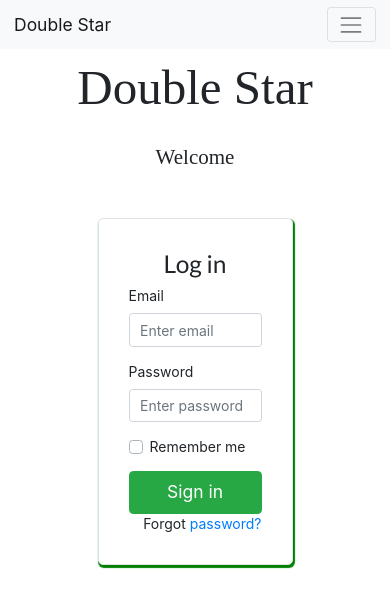
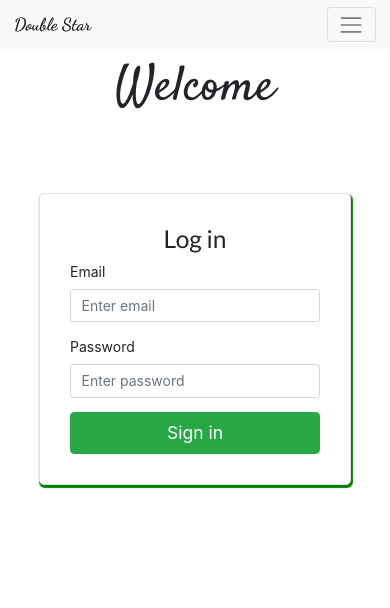
Before and after one commit to sharankarthikyan/notes-taking-app, a React (Create React App) app: page / in a window 390 px wide. Shown: the top 608 px of the page. Built offline with nearby package versions, Linux system fonts and the light colour scheme.

Commit message:
second commit

```diff
--- a/package.json
+++ b/package.json
@@ -8,9 +8,11 @@
     "@testing-library/user-event": "^12.1.10",
     "bootstrap": "^4.5.3",
     "bulma": "^0.9.1",
+    "firebase": "^8.0.1",
     "react": "^17.0.1",
     "react-bootstrap": "^1.4.0",
     "react-dom": "^17.0.1",
+    "react-router-dom": "^5.2.0",
     "react-scripts": "4.0.0",
     "web-vitals": "^0.2.4"
   },
--- a/public/index.html
+++ b/public/index.html
@@ -3,6 +3,7 @@
   <head>
     <meta charset="utf-8" />
     <link rel="stylesheet" href="https://cdnjs.cloudflare.com/ajax/libs/semantic-ui/2.4.1/semantic.min.css" integrity="sha512-8bHTC73gkZ7rZ7vpqUQThUDhqcNFyYi2xgDgPDHc+GXVGHXq+xPjynxIopALmOPqzo9JZj0k6OqqewdGO3EsrQ==" crossorigin="anonymous" />
+    <link href="https://fonts.googleapis.com/css2?family=Dancing+Script:wght@700&family=Satisfy&display=swap" rel="stylesheet">
     <link rel="icon" href="%PUBLIC_URL%/favicon.ico" />
     <meta name="viewport" content="width=device-width, initial-scale=1" />
     <meta name="theme-color" content="#000000" />
--- a/src/components/App.js
+++ b/src/components/App.js
@@ -1,13 +1,20 @@
 import React from "react";
 import MenuComponent from "./MenuComponent/MenuComponent";
 import LoginComponent from "./LoginComponent/LoginComponent";
+import SignupComponent from "./SignupComponent/SignupComponent";
+import { BrowserRouter as Router, Switch, Route } from "react-router-dom";
 
 const App = () => {
   return (
-    <div>
-      <MenuComponent />
-      <LoginComponent />
-    </div>
+    <Router>
+      <div>
+        <MenuComponent />
+        <Switch>
+          <Route path="/" exact component={LoginComponent} />
+          <Route path="/signup" exact component={SignupComponent} />
+        </Switch>
+      </div>
+    </Router>
   );
 };
 
--- a/src/components/LoginComponent/LoginComponent.css
+++ b/src/components/LoginComponent/LoginComponent.css
@@ -17,7 +17,7 @@
 }
 
 .border {
-    width: 50%;
+    width: 20%;
     border: 1px solid black;
     box-shadow: 1px 2px 1px 1px green;
     border-radius: 5px;
@@ -33,20 +33,32 @@
     justify-content: center;
 }
 
-@media (min-width: 718px) {
+@media screen and (max-width: 991px) {
     .border {
-        width: 30%;
+        width: 40%;
         border: 1px solid black;
         box-shadow: 1px 2px 1px 1px green;
         border-radius: 5px;
+        background-color: white;
     }
 }
 
-@media(min-width:1000px) {
+@media screen and (max-width: 767px) {
     .border {
-        width: 20%;
+        width: 50%;
         border: 1px solid black;
         box-shadow: 1px 2px 1px 1px green;
         border-radius: 5px;
+        background-color: white;
     }
 }
+
+@media screen and (max-width: 479px) {
+    .border {
+        width: 80%;
+        border: 1px solid black;
+        box-shadow: 1px 2px 1px 1px green;
+        border-radius: 5px;
+        background-color: white;
+    }
+}
--- a/src/components/LoginComponent/LoginComponent.js
+++ b/src/components/LoginComponent/LoginComponent.js
@@ -1,14 +1,40 @@
-import React from "react";
+import React, { useState } from "react";
+
+import fire from "../../fire";
 import "./LoginComponent.css";
 
 const LoginComponent = () => {
+  const [user, setUser] = useState("");
+  const [email, setEmail] = useState("");
+  const [password, setPassword] = useState("");
+  const [emailError, setEmailError] = useState("");
+  const [passwordError, setPasswordError] = useState("");
+  const [hasAccount, setHasAccount] = useState("");
+
+  const loginHandler = () => {
+    fire
+      .auth()
+      .signInWithEmailAndPassword(email, password)
+      .catch((err) => {
+        switch (err.code) {
+          case "auth/invalid-email":
+          case "auth/user-disabled":
+          case "auth/user-not-found":
+            setEmailError(err.message);
+            break;
+          case "auth/wrong-password":
+            setPasswordError(err.message);
+            break;
+        }
+      });
+  };
+
   return (
     <div>
       <div className="title">
-        <h1 className="display-4" style={{ fontFamily: "Dancing Script" }}>
-          Double Star
+        <h1 className="display-4" style={{ fontFamily: "Satisfy" }}>
+          Welcome
         </h1>
-        <h4 style={{ fontFamily: "Satisfy" }}>Welcome</h4>
       </div>
       <div className="login-component">
         <div className="border">
@@ -32,25 +58,9 @@ const LoginComponent = () => {
               />
             </div>
 
-            <div className="form-group">
-              <div className="custom-control custom-checkbox">
-                <input
-                  type="checkbox"
-                  className="custom-control-input"
-                  id="customCheck1"
-                />
-                <label className="custom-control-label" htmlFor="customCheck1">
-                  Remember me
-                </label>
-              </div>
-            </div>
-
             <button type="submit" className="btn btn-success btn-lg btn-block">
               Sign in
             </button>
-            <p className="forgot-password text-right">
-              Forgot <a href="#">password?</a>
-            </p>
           </form>
         </div>
       </div>
--- a/src/components/MenuComponent/MenuComponent.js
+++ b/src/components/MenuComponent/MenuComponent.js
@@ -1,20 +1,29 @@
 import React from "react";
 import Navbar from "react-bootstrap/Navbar";
 import Button from "react-bootstrap/Button";
+import { Link } from "react-router-dom";
 
 const MenuComponent = () => {
   return (
     <div>
       <Navbar bg="light" expand="lg">
         <div className="container">
-          <Navbar.Brand href="#home">Double Star</Navbar.Brand>
+          <Navbar.Brand
+            className="font-weight-bold"
+            href="#home"
+            style={{ fontFamily: "Dancing Script" }}
+          >
+            Double Star
+          </Navbar.Brand>
           <Navbar.Toggle aria-controls="basic-navbar-nav" />
           <Navbar.Collapse id="basic-navbar-nav">
             <div className="ml-auto ">
-              <Button className="mr-2" variant="outline-primary">
-                Signup
-              </Button>
-              <Button variant="outline-success">Login</Button>
+              <Link className="mr-2" to="/signup">
+                <Button variant="outline-primary">Signup</Button>
+              </Link>
+              <Link to="/">
+                <Button variant="outline-success">Login</Button>
+              </Link>
             </div>
           </Navbar.Collapse>
         </div>
--- /dev/null
+++ b/src/components/SignupComponent/SignupComponent.js
@@ -0,0 +1,7 @@
+import React from "react";
+
+const SignupComponent = () => {
+  return <div>Signup</div>;
+};
+
+export default SignupComponent;
--- /dev/null
+++ b/src/fire.js
@@ -0,0 +1,17 @@
+import firebase from "firebase";
+
+let firebaseConfig = {
+  apiKey: "AIzaSyB2qS8UUbsOhjacV47VjIQVTljAIw_2cZM",
+  authDomain: "double-star-411ee.firebaseapp.com",
+  databaseURL: "https://double-star-411ee.firebaseio.com",
+  projectId: "double-star-411ee",
+  storageBucket: "double-star-411ee.appspot.com",
+  messagingSenderId: "831235571616",
+  appId: "1:831235571616:web:70b0cf840e3efc95ab6ec5",
+  measurementId: "G-DCHKHXD5R3",
+};
+
+const fire = firebase.initializeApp(firebaseConfig);
+firebase.analytics();
+
+export default fire;
```
Also changed, not shown: 1 other file (tests, documents, lock files or other folders).
